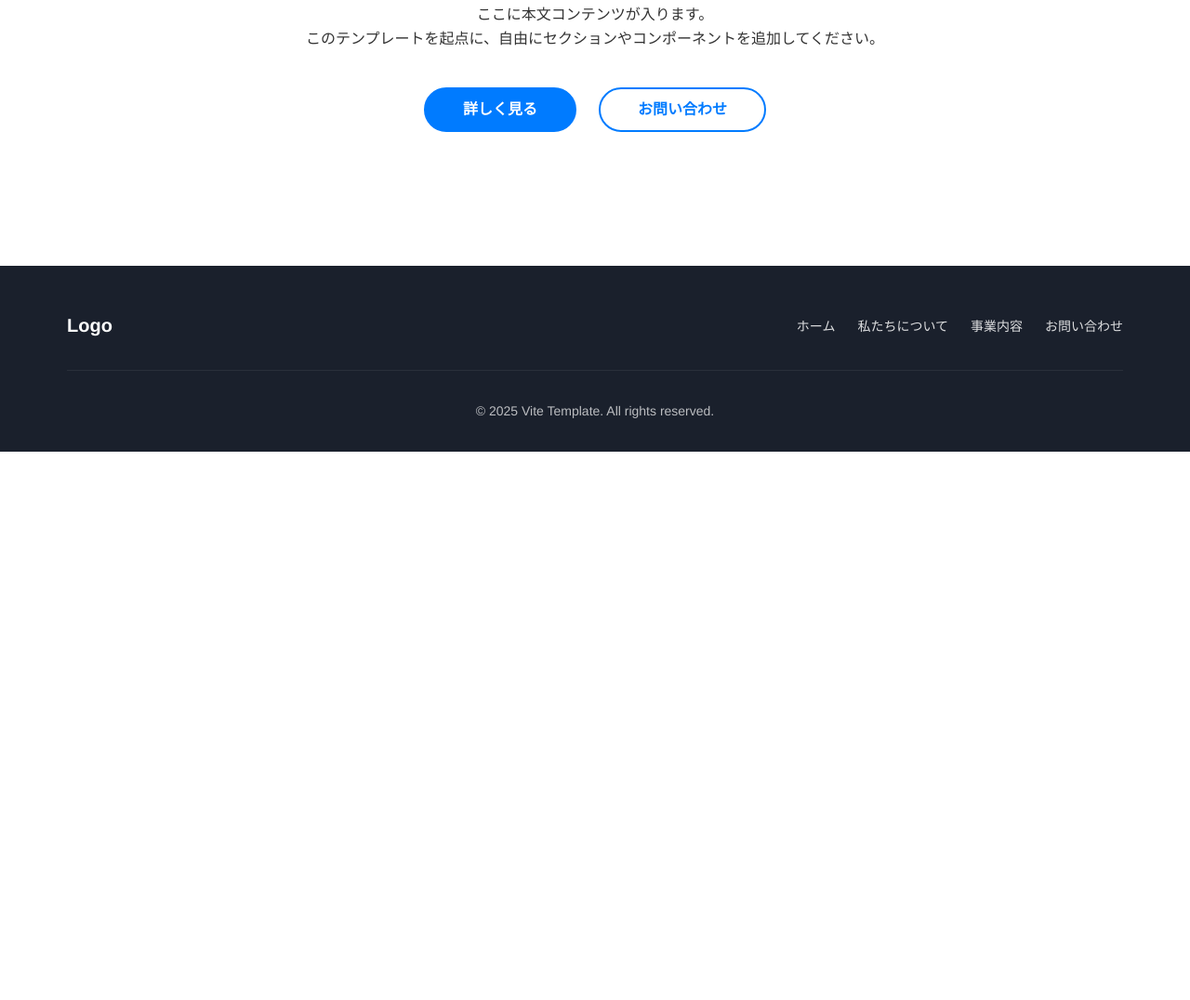
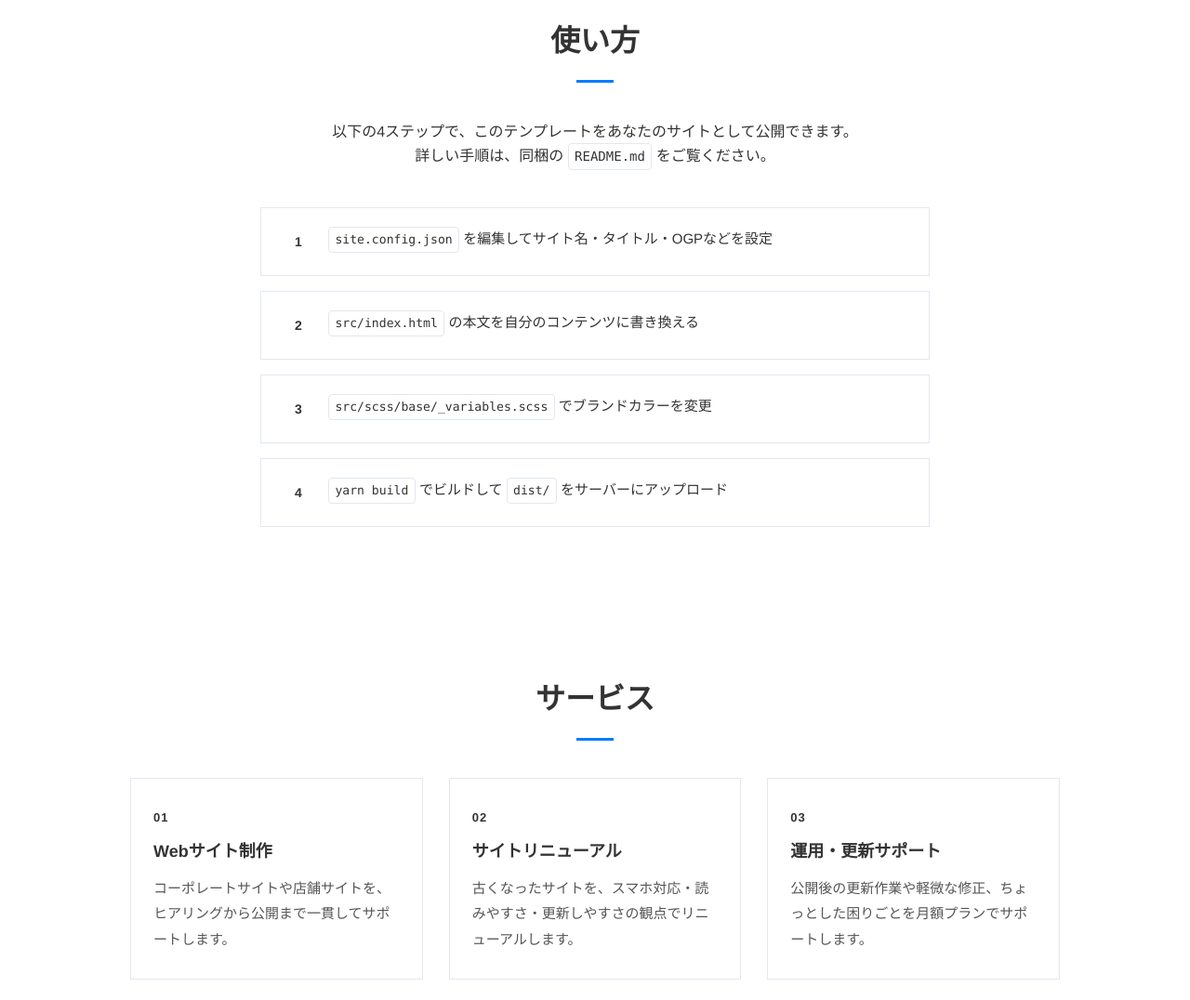
Before and after one commit to hirataro-89/vite-present-template, a website built with Vite: page src/index.html in a window 1280 px wide. Shown: the part 576-1652 px from the top of the page at 93% size. Before the commit the page ends 1062 px from the top, so only its background shows below. Built offline with nearby package versions, Linux system fonts and the light colour scheme.

Commit message:
feat(config): site.config.jsonでメタ情報を一元管理しUIを刷新
- site.config.json を追加し、サイト名・タイトル・OGP・faviconなどを一元管理
- vite.config.js に transformIndexHtml プラグインを追加し、{{key}} プレースホルダーをビルド時に置換
- 開発サーバー起動中に site.config.json を編集するとフルリロードで即時反映
- index.html を service/works/contact/how-to-use セクション付きの構成に刷新
- カード（_card.scss）と使い方ステップ（_steps.scss）コンポーネントを追加
- OGP画像・favicon を src/public/images/ に配置（dist へそのまま出力）

```diff
--- a/src/index.html
+++ b/src/index.html
@@ -1,23 +1,39 @@
 <!DOCTYPE html>
-<html lang="ja">
+<html lang="{{locale}}">
 <head>
   <meta charset="UTF-8" />
   <meta name="viewport" content="width=device-width, initial-scale=1.0" />
-  <title>Vite Static Site Template</title>
-  <meta name="description" content="Viteを用いた静的サイト構築のためのミニマルテンプレートです。" />
+  <title>{{title}}</title>
+  <meta name="description" content="{{description}}" />
+
+  <!-- OGP -->
+  <meta property="og:type" content="{{ogType}}" />
+  <meta property="og:title" content="{{title}}" />
+  <meta property="og:description" content="{{description}}" />
+  <meta property="og:url" content="{{url}}" />
+  <meta property="og:image" content="{{ogImage}}" />
+  <meta name="twitter:card" content="{{twitterCard}}" />
+
+  <!-- Favicon -->
+  <link rel="icon" type="image/svg+xml" href="{{favicon}}" />
+
+  <!-- Google Fonts: Noto Sans JP -->
+  <link rel="preconnect" href="https://fonts.googleapis.com" />
+  <link rel="preconnect" href="https://fonts.gstatic.com" crossorigin />
+  <link href="https://fonts.googleapis.com/css2?family=Noto+Sans+JP:wght@400;500;700&display=swap" rel="stylesheet" />
 </head>
 <body>
   <header class="header">
     <div class="container">
       <h1>
-        <a class="logo-link" href="#">Logo</a>
+        <a class="logo-link" href="#">{{siteName}}</a>
       </h1>
       <nav>
         <ul class="nav-list">
-          <li><a class="nav-link" href="#">私たちについて</a></li>
-          <li><a class="nav-link" href="#">事業内容</a></li>
-          <li><a class="nav-link" href="#">お知らせ</a></li>
-          <li><a class="button" href="#">お問い合わせ</a></li>
+          <li><a class="nav-link" href="#how-to-use">使い方</a></li>
+          <li><a class="nav-link" href="#service">サービス</a></li>
+          <li><a class="nav-link" href="#works">制作実績</a></li>
+          <li><a class="button" href="#contact">お問い合わせ</a></li>
         </ul>
       </nav>
     </div>
@@ -26,24 +42,101 @@
   <main>
     <section class="hero">
       <div class="container">
-        <h2 class="main-title">メインタイトルだよ</h2>
+        <p class="eyebrow">Vite Static Site Template</p>
+        <h2 class="main-title">
+          そのまま使える、<br />
+          Webサイト制作テンプレート。
+        </h2>
         <p class="sub-title">
-          ここにサブタイトルが入ります。<br />
-          ここにサブタイトルが入ります。ここにサブタイトルが入ります。
+          Vite + Sass + モダンCSSのミニマルな制作環境です。<br />
+          設定ファイルと本文を書き換えるだけで、あなたのサイトとして公開できます。
         </p>
+        <div class="hero-actions">
+          <a class="button" href="#how-to-use">使い方を見る</a>
+          <a class="button-outline" href="#service">デモを見る</a>
+        </div>
       </div>
     </section>
 
-    <section class="section">
+    <section id="how-to-use" class="section">
       <div class="container">
-        <h2 class="section-title">sample</h2>
+        <h2 class="section-title">使い方</h2>
         <p class="text">
-          ここに本文コンテンツが入ります。<br />
-          このテンプレートを起点に、自由にセクションやコンポーネントを追加してください。
+          以下の4ステップで、このテンプレートをあなたのサイトとして公開できます。<br />
+          詳しい手順は、同梱の <code>README.md</code> をご覧ください。
+        </p>
+        <ol class="steps">
+          <li class="steps-item">
+            <span class="steps-num">1</span>
+            <p class="steps-text"><code>site.config.json</code> を編集してサイト名・タイトル・OGPなどを設定</p>
+          </li>
+          <li class="steps-item">
+            <span class="steps-num">2</span>
+            <p class="steps-text"><code>src/index.html</code> の本文を自分のコンテンツに書き換える</p>
+          </li>
+          <li class="steps-item">
+            <span class="steps-num">3</span>
+            <p class="steps-text"><code>src/scss/base/_variables.scss</code> でブランドカラーを変更</p>
+          </li>
+          <li class="steps-item">
+            <span class="steps-num">4</span>
+            <p class="steps-text"><code>yarn build</code> でビルドして <code>dist/</code> をサーバーにアップロード</p>
+          </li>
+        </ol>
+      </div>
+    </section>
+
+    <section id="service" class="section section-alt">
+      <div class="container">
+        <h2 class="section-title">サービス</h2>
+        <ul class="card-grid">
+          <li class="card">
+            <p class="card-number">01</p>
+            <h3 class="card-title">Webサイト制作</h3>
+            <p class="card-text">
+              コーポレートサイトや店舗サイトを、ヒアリングから公開まで一貫してサポートします。
+            </p>
+          </li>
+          <li class="card">
+            <p class="card-number">02</p>
+            <h3 class="card-title">サイトリニューアル</h3>
+            <p class="card-text">
+              古くなったサイトを、スマホ対応・読みやすさ・更新しやすさの観点でリニューアルします。
+            </p>
+          </li>
+          <li class="card">
+            <p class="card-number">03</p>
+            <h3 class="card-title">運用・更新サポート</h3>
+            <p class="card-text">
+              公開後の更新作業や軽微な修正、ちょっとした困りごとを月額プランでサポートします。
+            </p>
+          </li>
+        </ul>
+      </div>
+    </section>
+
+    <section id="works" class="section">
+      <div class="container">
+        <h2 class="section-title">制作実績</h2>
+        <p class="text">
+          飲食店・美容室・士業・ECなど、さまざまな業種のサイトを手がけています。<br />
+          実績の一部は、下記のリンクからご覧いただけます。
         </p>
         <div class="buttons">
-          <a class="button" href="#">詳しく見る</a>
-          <a class="button-outline" href="#">お問い合わせ</a>
+          <a class="button-outline" href="#">制作実績を見る</a>
+        </div>
+      </div>
+    </section>
+
+    <section id="contact" class="section section-alt">
+      <div class="container">
+        <h2 class="section-title">お問い合わせ</h2>
+        <p class="text">
+          ご相談・お見積もりは無料です。お気軽にお問い合わせください。<br />
+          通常2営業日以内にご返信いたします。
+        </p>
+        <div class="buttons">
+          <a class="button" href="#">お問い合わせフォーム</a>
         </div>
       </div>
     </section>
@@ -52,17 +145,17 @@
   <footer class="footer">
     <div class="container">
       <div class="content">
-        <a class="logo-link" href="#">Logo</a>
+        <a class="logo-link" href="#">{{siteName}}</a>
         <nav>
           <ul class="nav-list">
-            <li><a class="nav-link" href="#">ホーム</a></li>
-            <li><a class="nav-link" href="#">私たちについて</a></li>
-            <li><a class="nav-link" href="#">事業内容</a></li>
-            <li><a class="nav-link" href="#">お問い合わせ</a></li>
+            <li><a class="nav-link" href="#how-to-use">使い方</a></li>
+            <li><a class="nav-link" href="#service">サービス</a></li>
+            <li><a class="nav-link" href="#works">制作実績</a></li>
+            <li><a class="nav-link" href="#contact">お問い合わせ</a></li>
           </ul>
         </nav>
       </div>
-      <p class="copy">&copy; 2025 Vite Template. All rights reserved.</p>
+      <p class="copy">{{copyright}}</p>
     </div>
   </footer>
 
--- /dev/null
+++ b/src/scss/components/_card.scss
@@ -0,0 +1,48 @@
+@use "../base/breakpoints" as *;
+
+.card-grid {
+  display: grid;
+  grid-template-columns: 1fr;
+  gap: 1.25rem;
+  width: min(1000px, 100%);
+  margin-inline: auto;
+
+  @include mq(md) {
+    grid-template-columns: repeat(3, 1fr);
+    gap: 1.75rem;
+  }
+}
+
+@scope (.card) {
+  :scope {
+    padding: 1.75rem 1.5rem;
+    background-color: var(--color-surface);
+    border: 1px solid var(--color-border);
+    border-radius: var(--radius-card);
+    box-shadow: var(--shadow-card);
+    text-align: left;
+  }
+
+  .card-number {
+    display: inline-block;
+    margin-block-end: 0.75rem;
+    color: var(--color-primary-dark);
+    font-size: 0.8125rem;
+    font-weight: 700;
+    letter-spacing: 0.08em;
+  }
+
+  .card-title {
+    font-size: 1.125rem;
+    font-weight: 700;
+    line-height: 1.5;
+    margin-block-end: 0.75rem;
+    color: var(--color-text);
+  }
+
+  .card-text {
+    font-size: 0.9375rem;
+    line-height: 1.85;
+    color: var(--color-text-muted);
+  }
+}
--- a/src/scss/components/_index.scss
+++ b/src/scss/components/_index.scss
@@ -1,2 +1,4 @@
 @use "button";
 @use "section-title";
+@use "card";
+@use "steps";
--- /dev/null
+++ b/src/scss/components/_steps.scss
@@ -0,0 +1,56 @@
+@use "../base/breakpoints" as *;
+
+.steps {
+  display: flex;
+  flex-direction: column;
+  gap: 1rem;
+  width: min(720px, 100%);
+  margin-inline: auto;
+  text-align: left;
+  counter-reset: step;
+  list-style: none;
+}
+
+@scope (.steps-item) {
+  :scope {
+    display: flex;
+    align-items: flex-start;
+    gap: 1rem;
+    padding: 1.25rem 1.5rem;
+    background-color: var(--color-surface);
+    border: 1px solid var(--color-border);
+    border-radius: var(--radius-card);
+  }
+
+  .steps-num {
+    flex-shrink: 0;
+    display: inline-flex;
+    align-items: center;
+    justify-content: center;
+    width: 2rem;
+    height: 2rem;
+    border-radius: var(--radius-pill);
+    background-color: var(--color-primary-dark);
+    color: var(--color-text-on-primary);
+    font-size: 0.875rem;
+    font-weight: 700;
+  }
+
+  .steps-text {
+    margin: 0;
+    line-height: 1.7;
+    color: var(--color-text);
+    font-size: 0.9375rem;
+  }
+}
+
+code {
+  display: inline-block;
+  padding: 0.125rem 0.4rem;
+  background-color: var(--color-neutral-100);
+  border: 1px solid var(--color-border);
+  border-radius: 4px;
+  font-family: ui-monospace, SFMono-Regular, Menlo, Consolas, monospace;
+  font-size: 0.875em;
+  color: var(--color-primary-dark);
+}
--- a/vite.config.js
+++ b/vite.config.js
@@ -1,17 +1,48 @@
 import { defineConfig } from 'vite';
 import { resolve } from 'path';
+import { readFileSync } from 'fs';
 import { ViteImageOptimizer } from 'vite-plugin-image-optimizer';
+
+const siteConfigPath = resolve(__dirname, 'site.config.json');
+
+const loadSiteConfig = () =>
+  JSON.parse(readFileSync(siteConfigPath, 'utf-8'));
+
+// site.config.json の値で index.html 内の {{key}} を置換するプラグイン
+const siteConfigPlugin = () => ({
+  name: 'site-config-html',
+  transformIndexHtml: {
+    order: 'pre',
+    handler(html) {
+      const config = loadSiteConfig();
+      return html.replace(
+        /\{\{\s*(\w+)\s*\}\}/g,
+        (_, key) => config[key] ?? ''
+      );
+    },
+  },
+  // dev: site.config.json を変更したらフルリロード
+  configureServer(server) {
+    server.watcher.add(siteConfigPath);
+    server.watcher.on('change', (file) => {
+      if (file === siteConfigPath) {
+        server.ws.send({ type: 'full-reload' });
+      }
+    });
+  },
+});
 
 export default defineConfig({
   root: resolve(__dirname, 'src'),
   server: {
-    open: true
+    open: true,
   },
   build: {
     outDir: resolve(__dirname, 'dist'),
-    emptyOutDir: true
+    emptyOutDir: true,
   },
   plugins: [
+    siteConfigPlugin(),
     ViteImageOptimizer({
       png: { quality: 80 },
       jpeg: { quality: 80 },
@@ -19,9 +50,7 @@ export default defineConfig({
       webp: { quality: 80 },
       avif: { quality: 80 },
       svg: {
-        plugins: [
-          { name: 'removeViewBox', active: false },
-        ],
+        plugins: [{ name: 'removeViewBox', active: false }],
       },
     }),
   ],
```
Also changed, not shown: site.config.json (added, +12 -0 lines), src/public/images/favicon.svg (added), src/public/images/ogp.svg (added).
